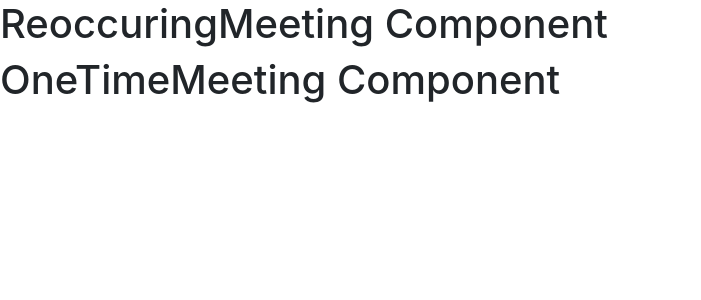
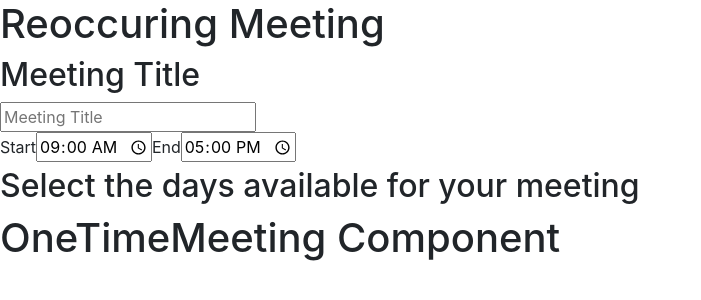
Before and after one commit to slohacks/When4Meet, a React (Create React App) app in the folder frontend/: page / in a window 1280 px wide. Shown: the top 300 px of the page, without its empty margins (0-701 px from the left). Built offline with nearby package versions, Linux system fonts and the light colour scheme.

Commit message:
added basic jsx for meeting title and time inputs

```diff
--- a/frontend/src/components/Meeting/ReoccuringMeeting.jsx
+++ b/frontend/src/components/Meeting/ReoccuringMeeting.jsx
@@ -6,8 +6,22 @@ export default (props) => {
 
   return (
     <div>
-      <h1>ReoccuringMeeting Component</h1>
+      <form>
+        <h1>Reoccuring Meeting</h1>
+          <div id="meeting-input">
+            <h2>Meeting Title</h2>
+            <input type="text" placeholder="Meeting Title" />
+          </div>
+          <div id="time-input">
+            <label for="start-time">Start</label>
+            <input type="time" id="start-time" value="09:00" />
+            <label for="end-time">End</label>
+            <input type="time" id="end-time" value="17:00" />
+          </div>
+          <div id="time-available">
+            <h2>Select the days available for your meeting</h2>
+          </div>
+      </form>
     </div>
-
   );
 };
```
